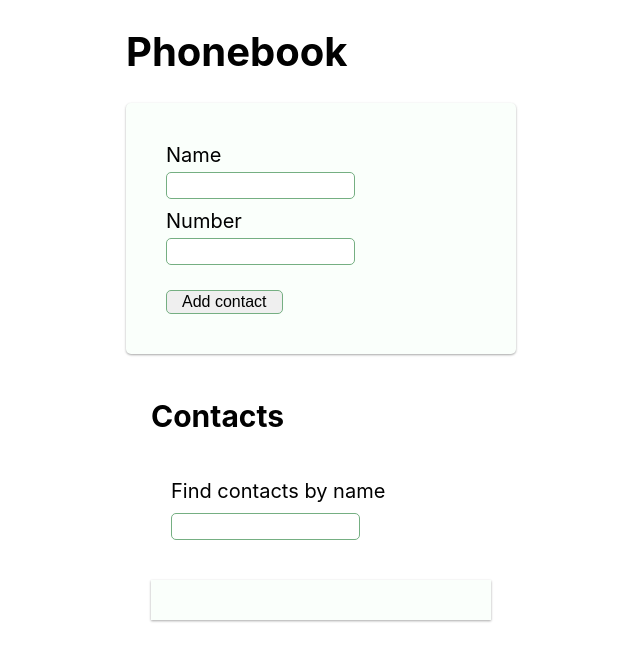
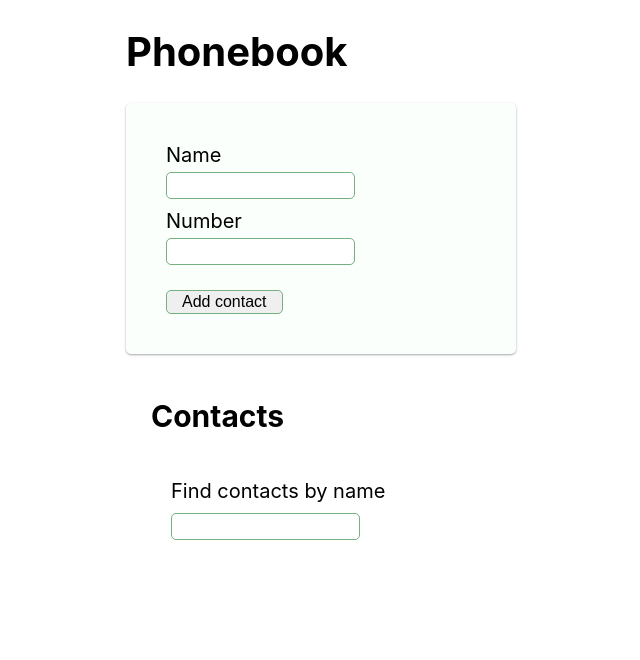
Before and after one commit to cod3provider/goit-react-hw-06-phonebook, a React (Create React App) app: page / in a window 1280 px wide. Shown: the top 660 px of the page, without its empty margins (319-959 px from the left). Built offline with nearby package versions, Linux system fonts and the light colour scheme.

Commit message:
disable filter from localStorage, fix small bugs

```diff
--- a/src/components/App.jsx
+++ b/src/components/App.jsx
@@ -1,61 +1,11 @@
-import { useDispatch, useSelector } from 'react-redux';
-
 import ContactForm from './ContactForm/ContactForm';
 import ContactList from './ContactList/ContactList';
 import ContactFilter from './ContactFilter/ContactFilter';
-
-import { addContact, deleteContact } from '../redux/contacts/contacts-slice';
-import { getFilter } from '../redux/filter/filter-selectors';
-import {
-  getFilteredContacts,
-  getAllContacts,
-} from '../redux/contacts/contacts-selectors';
-import { setFilter } from '../redux/filter/filter-slice';
+import Wrap from './Wrap/Wrap';
 
 const App = () => {
-  const filteredContacts = useSelector(getFilteredContacts);
-  // const filter = useSelector(getFilter);
-  // const allContacts = useSelector(getAllContacts);
-
-  const dispatch = useDispatch();
-
-  // const isDuplicateContact = name => {
-  //   const normalizedName = name.toLowerCase();
-  //   const result = allContacts.find(({ name }) => {
-  //     return name.toLowerCase() === normalizedName;
-  //   });
-  //   return Boolean(result);
-  // };
-  //
-  // const handleAddContact = ({ name, number }) => {
-  //   if (isDuplicateContact(name)) {
-  //     alert(`${name} is already in contacts`);
-  //     return;
-  //   }
-  //
-  //   dispatch(addContact({ name, number }));
-  // };
-
-  const handleDeleteContact = id => {
-    dispatch(deleteContact(id));
-  };
-
-  // const handleFilter = e => {
-  //   dispatch(setFilter(e.target.value));
-  // };
-
   return (
-    <div
-      style={{
-        // height: '100vh',
-        display: 'flex',
-        justifyContent: 'center',
-        alignItems: 'center',
-        flexDirection: 'column',
-        fontSize: 20,
-        color: '#010101',
-      }}
-    >
+    <Wrap>
       <div>
         <h1>Phonebook</h1>
         <ContactForm />
@@ -64,12 +14,9 @@ const App = () => {
       <div>
         <h2>Contacts</h2>
         <ContactFilter />
-        <ContactList
-          contacts={filteredContacts}
-          onDeleteContact={handleDeleteContact}
-        />
+        <ContactList />
       </div>
-    </div>
+    </Wrap>
   );
 };
 
--- a/src/components/ContactFilter/ContactFilter.jsx
+++ b/src/components/ContactFilter/ContactFilter.jsx
@@ -1,5 +1,3 @@
-import PropTypes from 'prop-types';
-
 import { useDispatch, useSelector } from 'react-redux';
 import { getFilter } from '../../redux/filter/filter-selectors';
 import { setFilter } from '../../redux/filter/filter-slice';
--- a/src/components/ContactForm/ContactForm.jsx
+++ b/src/components/ContactForm/ContactForm.jsx
@@ -43,7 +43,6 @@ const ContactForm = () => {
       id: nanoid(),
     };
 
-    // const normalizedName = name.toLowerCase();
     const isDuplicateContact = allContacts.find(
       contact => contact.name.toLowerCase() === name.toLowerCase()
     );
--- a/src/components/ContactItem/ContactItem.jsx
+++ b/src/components/ContactItem/ContactItem.jsx
@@ -1,25 +1,34 @@
 import PropTypes from 'prop-types';
+import { useDispatch } from 'react-redux';
+import { deleteContact } from '../../redux/contacts/contacts-slice';
+
 import s from './ContactItem.module.css';
 
-const ContactItem = ({ id, name, number, onDeleteContact }) => (
+const ContactItem = ({ id, name, number }) => {
+  const dispatch = useDispatch();
+  const handleDeleteContact = id => {
+    dispatch(deleteContact(id));
+  };
+
+  return (
     <li key={id} className={s.item}>
       <p>{name}:</p>
       <p>{number}</p>
       <button
         className={s.button}
         type="submit"
-      onClick={() => onDeleteContact(id)}
+        onClick={() => handleDeleteContact(id)}
       >
         Delete
       </button>
     </li>
   );
+};
 
 ContactItem.propTypes = {
   id: PropTypes.string.isRequired,
   name: PropTypes.string.isRequired,
   number: PropTypes.string.isRequired,
-  onDeleteContact: PropTypes.func.isRequired,
 };
 
 export default ContactItem;
--- a/src/components/ContactList/ContactList.jsx
+++ b/src/components/ContactList/ContactList.jsx
@@ -1,33 +1,36 @@
 import ContactItem from '../ContactItem/ContactItem';
+
+import { useSelector } from 'react-redux';
+import { getAllContacts } from '../../redux/contacts/contacts-selectors';
+import { getFilter } from '../../redux/filter/filter-selectors';
+
 import s from './ContactList.module.css';
 
-import PropTypes from 'prop-types';
+const ContactList = () => {
+  const contacts = useSelector(getAllContacts);
+  const filtered = useSelector(getFilter);
 
-const ContactList = ({ contacts, onDeleteContact }) => {
+  const filteredContacts = () => {
+    const normalizedFilter = filtered.toString().toLowerCase();
+
+    if (filtered === '') {
+      return contacts;
+    }
+
+    return contacts.filter(contact =>
+      contact.name.toLowerCase().includes(normalizedFilter)
+    );
+  };
+
+  const filter = filteredContacts();
+
   return (
     <ul className={s.list}>
-      {contacts.map(({ id, name, number }) => (
-        <ContactItem
-          key={id}
-          id={id}
-          name={name}
-          number={number}
-          onDeleteContact={onDeleteContact}
-        />
+      {filter.map(({ id, name, number }) => (
+        <ContactItem key={id} id={id} name={name} number={number} />
       ))}
     </ul>
   );
 };
 
 export default ContactList;
-
-ContactList.propTypes = {
-  contacts: PropTypes.arrayOf(
-    PropTypes.shape({
-      id: PropTypes.string.isRequired,
-      name: PropTypes.string.isRequired,
-      number: PropTypes.string.isRequired,
-    })
-  ).isRequired,
-  onDeleteContact: PropTypes.func.isRequired,
-};
--- a/src/components/ContactList/ContactList.module.css
+++ b/src/components/ContactList/ContactList.module.css
@@ -2,7 +2,6 @@
   display: flex;
   flex-direction: column;
   justify-content: center;
-  padding: 20px;
   background: #fafffb;
   box-shadow: rgba(0, 0, 0, 0.12) 0px 1px 3px, rgba(0, 0, 0, 0.24) 0px 1px 2px;;
 }
--- /dev/null
+++ b/src/components/Wrap/Wrap.jsx
@@ -0,0 +1,7 @@
+import s from './Wrap.module.css';
+
+const Wrap = ({ children }) => {
+  return <div className={s.wrap}>{children}</div>;
+};
+
+export default Wrap;
--- /dev/null
+++ b/src/components/Wrap/Wrap.module.css
@@ -0,0 +1,8 @@
+.wrap {
+  display: flex;
+  justify-content: center;
+  align-items: center;
+  flex-direction: column;
+  font-size: 20px;
+  color: #010101;
+}
--- a/src/redux/filter/filter-selectors.js
+++ b/src/redux/filter/filter-selectors.js
@@ -1 +1 @@
-export const getFilter = ({ filter }) => filter;
+export const getFilter = store => store.filter;
--- a/src/redux/root-reducer.js
+++ b/src/redux/root-reducer.js
@@ -13,6 +13,7 @@ const rootReducer = combineReducers({
 const persistConfig = {
   key: 'root',
   storage,
+  blacklist: 'filter',
 };
 
 export const persistedReducer = persistReducer(persistConfig, rootReducer);
```
Lines whose indentation alone changed are shown as unchanged.
